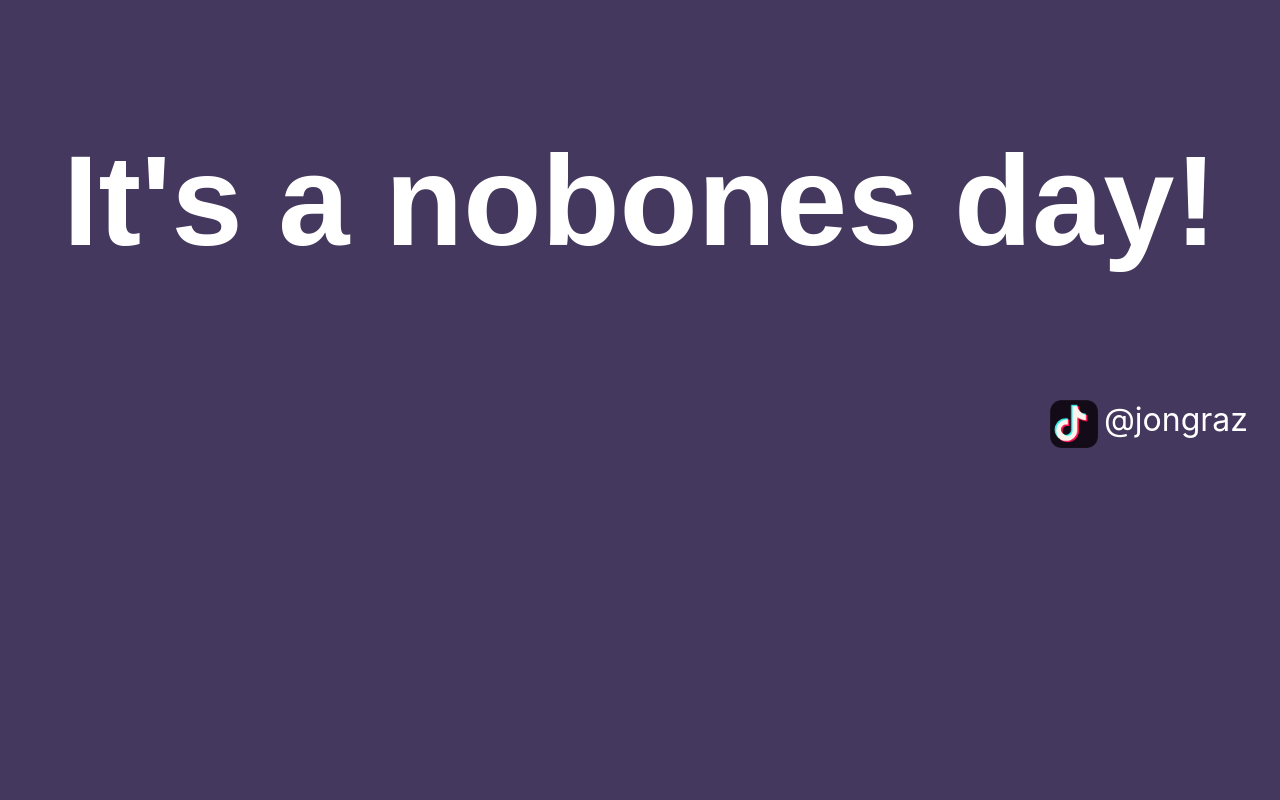
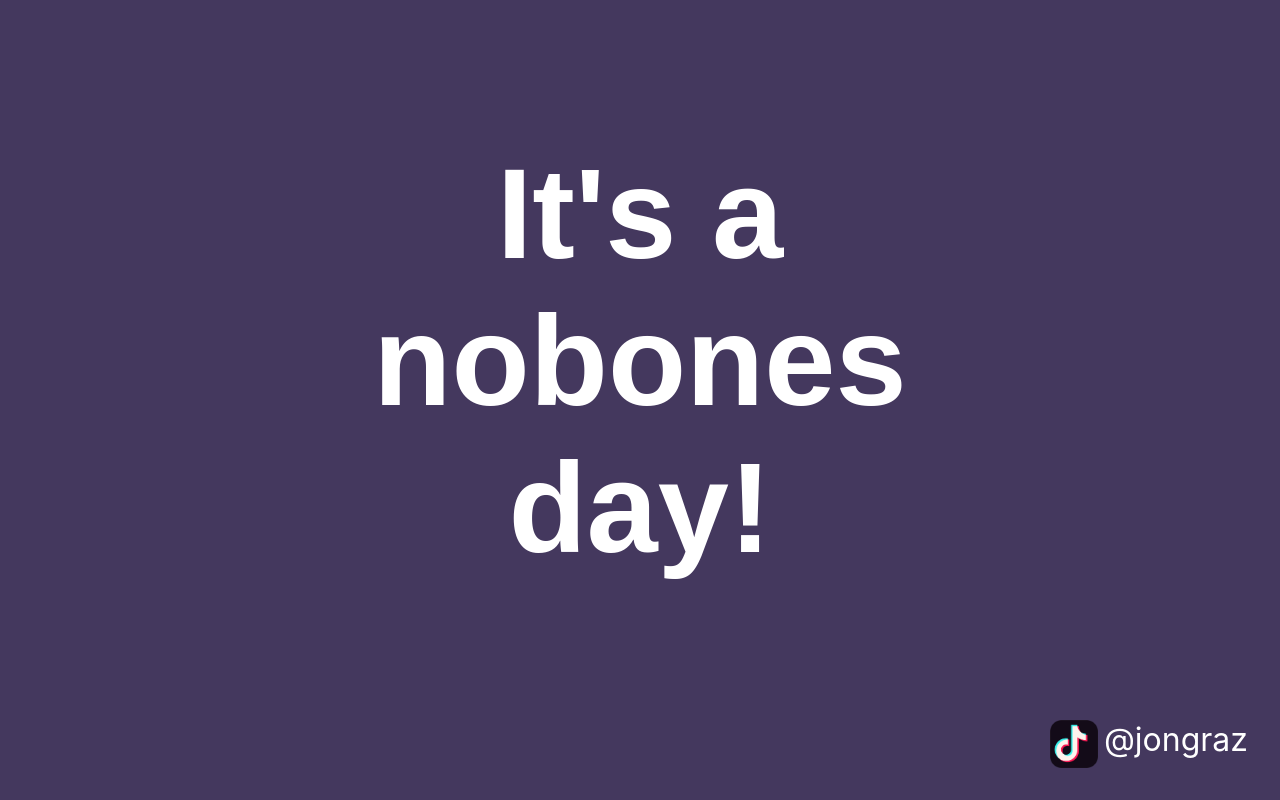
Before and after one commit to corinty/bonesday, a Next.js app: page / in a window 1280 px wide. Built offline with nearby package versions, Linux system fonts and the light colour scheme.

Commit message:
logo fix?

```diff
--- a/pages/index.tsx
+++ b/pages/index.tsx
@@ -10,12 +10,15 @@ const Home: NextPage = () => {
             <main>
                 <div className="reading">
                     <button onClick={() => setIsBonesDay(!isBonesDay)}>
-                        It's a {isBonesDay ? "no" : ""}bones day!
+                        It's a <br /> {isBonesDay ? "no" : ""}bones
+                        <br /> day!
                     </button>
                 </div>
 
                 <a href="https://www.tiktok.com/@jongraz?" className="social-share">
-                    <img src="/tiktok_logo.png" />
+                    <div className="ttlogo">
+                        <img src="/tiktok_logo.png" />
+                    </div>
                     @jongraz
                 </a>
             </main>
--- a/styles/globals.scss
+++ b/styles/globals.scss
@@ -23,7 +23,7 @@ a {
 main {
     display: grid;
     grid-template-columns: 2fr 1fr;
-    grid-template-rows: 50vh 10vh;
+    grid-template-rows: 90vh 10vh;
     color: #fff;
 }
 button {
@@ -47,15 +47,20 @@ button {
     }
 }
 .social-share {
+    position: fixed;
+    z-index: 90;
+    bottom: 1em;
+    right: 1em;
     grid-column: 2;
     font-size: 2rem;
-    padding-bottom: 1em;
-    padding-right: 1em;
     display: flex;
     gap: 0.2em;
     justify-content: flex-end;
-    img {
-        object-fit: contain;
-        height: 100%;
+    .ttlogo {
+        height: 1.5em;
+        img {
+            object-fit: contain;
+            height: 100%;
+        }
     }
 }
```
